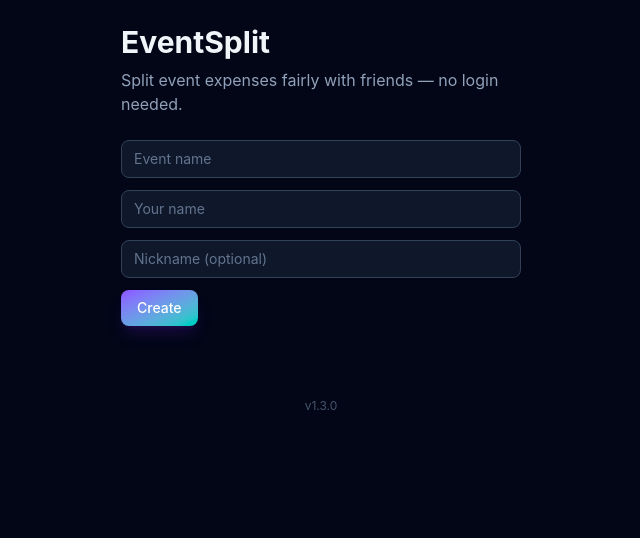
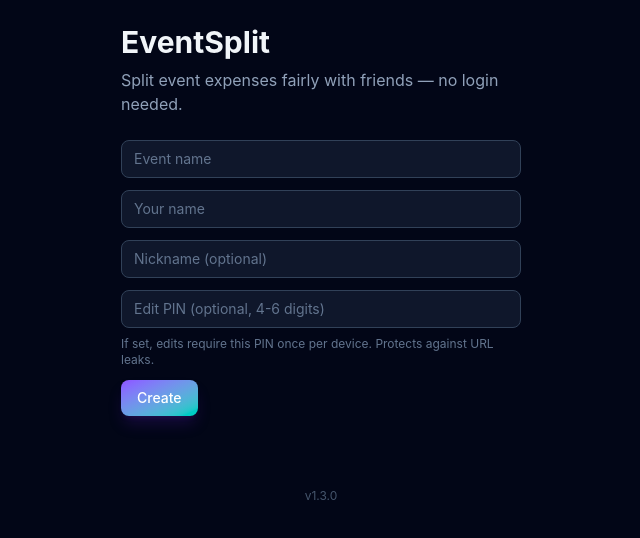
Before and after one commit to Endika/EventSplit, a React (Vite) app: page / in a window 1280 px wide. Shown: the top 538 px of the page, without its empty margins (319-959 px from the left). Built offline with nearby package versions, Linux system fonts and the light colour scheme.

Commit message:
feat(ui): add edit-pin field on create and write-guard scaffold

```diff
--- a/src/App.tsx
+++ b/src/App.tsx
@@ -3,8 +3,10 @@ import { ContainerProvider } from '@/presentation/context/ContainerProvider'
 import { EventProvider } from '@/presentation/context/EventContext'
 import { UserProvider } from '@/presentation/context/UserContext'
 import { SyncProvider } from '@/presentation/context/SyncContext'
+import { WriteGuardProvider } from '@/presentation/context/WriteGuardContext'
 import { HomePage } from '@/presentation/components/features/home/HomePage'
 import { EventPage } from '@/presentation/components/features/event/EventPage'
+import { PinPromptModal } from '@/presentation/components/features/security/PinPromptModal'
 import { OfflineBanner } from '@/presentation/components/features/pwa/OfflineBanner'
 import { UpdateBanner } from '@/presentation/components/features/pwa/UpdateBanner'
 import { Footer } from '@/presentation/components/common/Footer'
@@ -27,12 +29,15 @@ export default function App() {
     <ContainerProvider>
       <SyncProvider>
         <EventProvider>
-          <UserProvider>
+            <UserProvider>
+            <WriteGuardProvider>
               <OfflineBanner />
               <UpdateBanner />
               {eventId ? <EventPage eventId={eventId} /> : <HomePage />}
+              <PinPromptModal />
               <Footer />
-            </UserProvider>
+            </WriteGuardProvider>
+          </UserProvider>
         </EventProvider>
       </SyncProvider>
     </ContainerProvider>
--- a/src/presentation/components/features/home/HomePage.tsx
+++ b/src/presentation/components/features/home/HomePage.tsx
@@ -2,6 +2,7 @@ import { type FormEvent, useState } from 'react'
 import { useTranslation } from 'react-i18next'
 import { useContainer } from '@/presentation/context/ContainerProvider'
 import type { CreateEventHandler } from '@/application/handlers/CreateEventHandler'
+import type { SetEditPinHandler } from '@/application/handlers/SetEditPinHandler'
 import type { LocalStorageCache } from '@/infrastructure/persistence/LocalStorageCache'
 import { Button } from '@/presentation/components/common/Button'
 import { Input } from '@/presentation/components/common/Input'
@@ -14,6 +15,7 @@ export function HomePage() {
   const [name, setName] = useState('')
   const [yourName, setYourName] = useState('')
   const [alias, setAlias] = useState('')
+  const [pin, setPin] = useState('')
   const [busy, setBusy] = useState(false)
   const [error, setError] = useState<string | null>(null)
 
@@ -35,6 +37,14 @@ export function HomePage() {
         name: yourName.trim(),
         alias: alias.trim() || null,
       })
+      if (pin.length >= 4 && pin.length <= 6) {
+        const pinHandler = container.resolve<SetEditPinHandler>('setEditPin')
+        await pinHandler.execute({
+          eventId: result.event.id,
+          userId: result.creator.id,
+          pin,
+        })
+      }
       window.history.pushState({}, '', `${import.meta.env.BASE_URL}?event=${result.event.id}`)
       window.dispatchEvent(new PopStateEvent('popstate'))
     } catch (err) {
@@ -71,6 +81,15 @@ export function HomePage() {
           onChange={(e) => setAlias(e.target.value)}
           maxLength={50}
         />
+        <Input
+          type="password"
+          inputMode="numeric"
+          maxLength={6}
+          placeholder={t('pin.createField')}
+          value={pin}
+          onChange={(e) => setPin(e.target.value.replace(/\D/g, ''))}
+        />
+        <p className="-mt-1 text-xs text-slate-500">{t('pin.createHint')}</p>
         {error && <p className="text-sm text-rose-400">{error}</p>}
         <Button type="submit" disabled={busy || !online}>
           {busy ? '…' : t('home.submit')}
--- /dev/null
+++ b/src/presentation/components/features/security/PinPromptModal.tsx
@@ -0,0 +1,82 @@
+import { type FormEvent, useState } from 'react'
+import { useTranslation } from 'react-i18next'
+import { useEventState } from '@/presentation/context/EventContext'
+import { useWriteGuard } from '@/presentation/context/WriteGuardContext'
+import { EditPin } from '@/domain/value-objects/EditPin'
+import { Modal } from '@/presentation/components/common/Modal'
+import { Button } from '@/presentation/components/common/Button'
+import { Input } from '@/presentation/components/common/Input'
+
+export function PinPromptModal() {
+  const { t } = useTranslation()
+  const { event } = useEventState()
+  const { pending, markVerified, clearPending } = useWriteGuard()
+  const [pin, setPin] = useState('')
+  const [error, setError] = useState<string | null>(null)
+  const [busy, setBusy] = useState(false)
+
+  if (!pending || !event || !event.editPin) return null
+
+  async function submit(e: FormEvent) {
+    e.preventDefault()
+    if (!event?.editPin || !pending) return
+    setBusy(true)
+    setError(null)
+    try {
+      const ok = await EditPin.verify(pin, event.editPin, event.id)
+      if (!ok) {
+        setError(t('pin.wrongPin'))
+        setPin('')
+        return
+      }
+      markVerified()
+      const fn = pending.fn
+      const onError = pending.onError
+      clearPending()
+      // After clearing pending, run the queued action
+      try {
+        const result = fn()
+        if (result instanceof Promise) {
+          await result
+        }
+      } catch (err) {
+        onError(err)
+      }
+    } finally {
+      setBusy(false)
+    }
+  }
+
+  function cancel() {
+    clearPending()
+    setPin('')
+  }
+
+  return (
+    <Modal open title={t('pin.promptTitle')} dismissable={!busy} onClose={cancel}>
+      <form onSubmit={submit} className="space-y-3">
+        <p className="text-sm text-slate-400">{t('pin.promptHint')}</p>
+        <Input
+          type="password"
+          inputMode="numeric"
+          autoComplete="off"
+          autoFocus
+          maxLength={6}
+          placeholder={t('pin.promptField')}
+          value={pin}
+          onChange={(e) => setPin(e.target.value.replace(/\D/g, ''))}
+          disabled={busy}
+        />
+        {error && <p className="text-sm text-rose-400">{error}</p>}
+        <div className="flex gap-2">
+          <Button type="button" variant="secondary" onClick={cancel} disabled={busy}>
+            {t('pin.promptCancel')}
+          </Button>
+          <Button type="submit" disabled={busy || pin.length < 4}>
+            {t('pin.promptSubmit')}
+          </Button>
+        </div>
+      </form>
+    </Modal>
+  )
+}
--- /dev/null
+++ b/src/presentation/context/WriteGuardContext.tsx
@@ -0,0 +1,79 @@
+import { createContext, type ReactNode, useContext, useState } from 'react'
+import { useEventState } from '@/presentation/context/EventContext'
+
+interface PendingExecution {
+  fn: () => Promise<unknown> | unknown
+  onError: (err: unknown) => void
+}
+
+interface WriteGuardState {
+  pending: PendingExecution | null
+  isLocked: boolean
+  verified: boolean
+  markVerified: () => void
+  guardedExecute: (
+    fn: () => Promise<unknown> | unknown,
+    onError?: (err: unknown) => void,
+  ) => void
+  clearPending: () => void
+}
+
+const Ctx = createContext<WriteGuardState | null>(null)
+
+function pinKey(eventId: string): string {
+  return `eventsplit.pin.${eventId}`
+}
+
+export function WriteGuardProvider({ children }: { children: ReactNode }) {
+  const { event } = useEventState()
+  const [pending, setPending] = useState<PendingExecution | null>(null)
+  // verified-state tick: bumped when markVerified is called to trigger re-render
+  const [verifiedTick, setVerifiedTick] = useState(0)
+
+  const isLocked = !!event?.editPin
+  const verified =
+    !isLocked || (event ? localStorage.getItem(pinKey(event.id)) === 'true' : false)
+
+  function markVerified(): void {
+    if (event) {
+      localStorage.setItem(pinKey(event.id), 'true')
+      setVerifiedTick((n) => n + 1)
+    }
+  }
+
+  function guardedExecute(
+    fn: () => Promise<unknown> | unknown,
+    onError: (err: unknown) => void = () => {},
+  ): void {
+    if (!isLocked || verified) {
+      const result = fn()
+      if (result instanceof Promise) {
+        result.catch(onError)
+      }
+      return
+    }
+    setPending({ fn, onError })
+  }
+
+  function clearPending(): void {
+    setPending(null)
+  }
+
+  // Use verifiedTick to ensure context re-evaluates `verified` after unlock
+  void verifiedTick
+
+  return (
+    <Ctx.Provider
+      value={{ pending, isLocked, verified, markVerified, guardedExecute, clearPending }}
+    >
+      {children}
+    </Ctx.Provider>
+  )
+}
+
+// eslint-disable-next-line react-refresh/only-export-components
+export function useWriteGuard(): WriteGuardState {
+  const c = useContext(Ctx)
+  if (!c) throw new Error('useWriteGuard must be used within WriteGuardProvider')
+  return c
+}
--- a/src/presentation/i18n/locales/en/translation.json
+++ b/src/presentation/i18n/locales/en/translation.json
@@ -164,5 +164,15 @@
       "transfers": "Settlement",
       "transferLine": "{{from}} pays €{{euros}} to {{to}}"
     }
+  },
+  "pin": {
+    "createField": "Edit PIN (optional, 4-6 digits)",
+    "createHint": "If set, edits require this PIN once per device. Protects against URL leaks.",
+    "promptTitle": "Edit PIN required",
+    "promptHint": "Enter the PIN to make changes.",
+    "promptField": "PIN",
+    "promptSubmit": "Unlock",
+    "promptCancel": "Cancel",
+    "wrongPin": "Wrong PIN, try again"
   }
 }
--- a/src/presentation/i18n/locales/es/translation.json
+++ b/src/presentation/i18n/locales/es/translation.json
@@ -164,5 +164,15 @@
       "transfers": "Liquidación",
       "transferLine": "{{from}} paga €{{euros}} a {{to}}"
     }
+  },
+  "pin": {
+    "createField": "PIN de edición (opcional, 4-6 dígitos)",
+    "createHint": "Si lo activas, las ediciones requieren este PIN una vez por dispositivo. Protege ante URL filtradas.",
+    "promptTitle": "Se requiere PIN",
+    "promptHint": "Introduce el PIN para hacer cambios.",
+    "promptField": "PIN",
+    "promptSubmit": "Desbloquear",
+    "promptCancel": "Cancelar",
+    "wrongPin": "PIN incorrecto, inténtalo de nuevo"
   }
 }
--- a/src/presentation/i18n/locales/eu/translation.json
+++ b/src/presentation/i18n/locales/eu/translation.json
@@ -164,5 +164,15 @@
       "transfers": "Likidazioa",
       "transferLine": "{{from}}-(e)k €{{euros}} ordaintzen dizkio {{to}}-(r)i"
     }
+  },
+  "pin": {
+    "createField": "Edizio PIN-a (aukerakoa, 4-6 zifra)",
+    "createHint": "Aktibatuz gero, edizioek PIN hau eskatzen dute behin gailuko. URL filtrazioen aurka.",
+    "promptTitle": "PIN beharrezkoa",
+    "promptHint": "Sartu PIN-a aldaketak egiteko.",
+    "promptField": "PIN",
+    "promptSubmit": "Desblokeatu",
+    "promptCancel": "Utzi",
+    "wrongPin": "PIN okerra, saiatu berriro"
   }
 }
```
